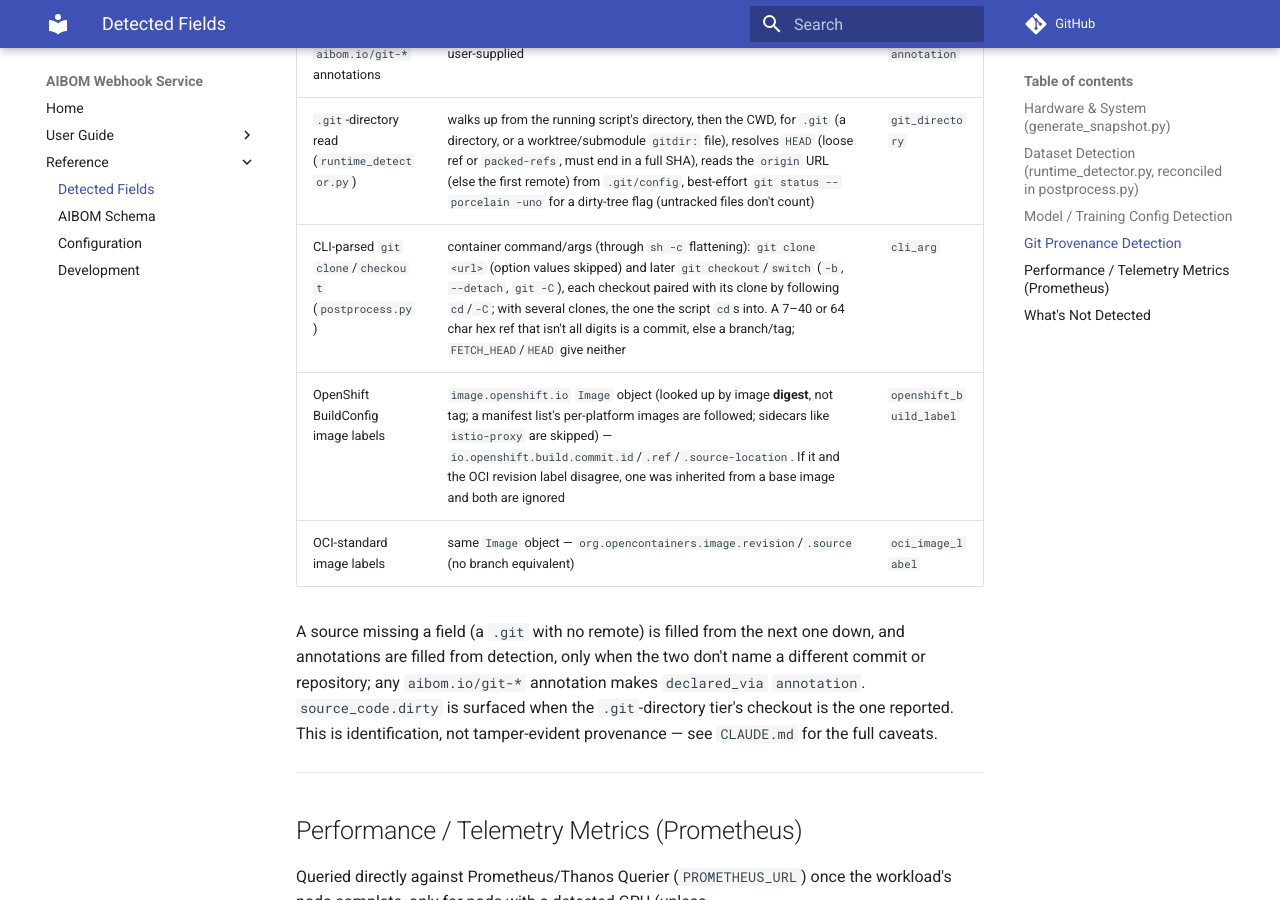
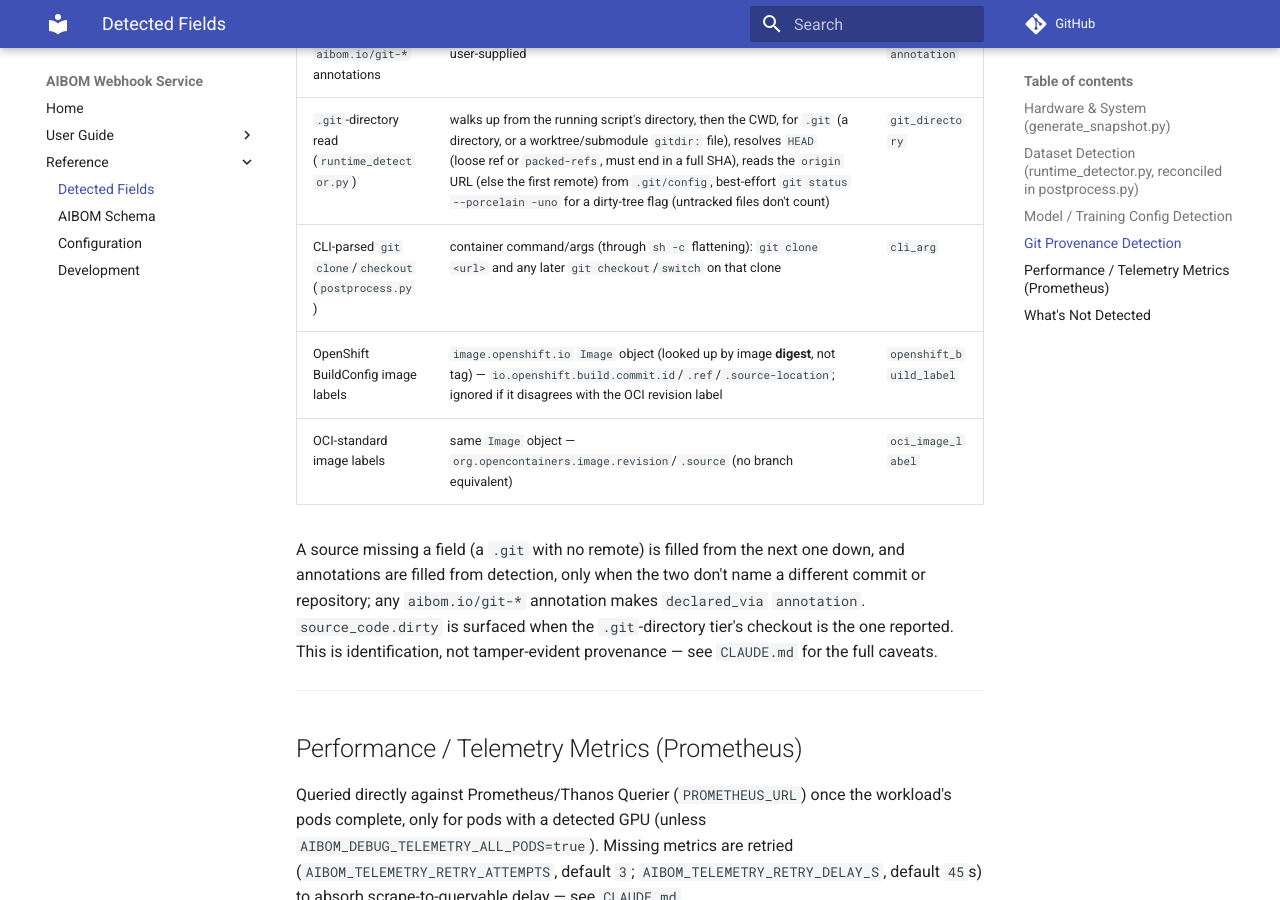
Before and after one commit to gavinsan33/aibom-webhook-service, an MkDocs documentation site: the page built from docs/CAPABILITIES.md, in a window 1280 px wide and 900 px high, scrolled down 8567 px. Built offline with MkDocs 1.6.1 and Material for MkDocs 9.7.7, drawn with Linux system fonts in a browser that asks for light colours; comment, search, counter and statistics services are not loaded.

Commit message:
Trim provenance table fine print covered by CLAUDE.md

```diff
--- a/docs/CAPABILITIES.md
+++ b/docs/CAPABILITIES.md
@@ -187,8 +187,8 @@ Covers both code baked into the image and code cloned at runtime, in precedence
 |---|---|---|
 | `aibom.io/git-*` annotations | user-supplied | `annotation` |
 | `.git`-directory read (`runtime_detector.py`) | walks up from the running script's directory, then the CWD, for `.git` (a directory, or a worktree/submodule `gitdir:` file), resolves `HEAD` (loose ref or `packed-refs`, must end in a full SHA), reads the `origin` URL (else the first remote) from `.git/config`, best-effort `git status --porcelain -uno` for a dirty-tree flag (untracked files don't count) | `git_directory` |
-| CLI-parsed `git clone`/`checkout` (`postprocess.py`) | container command/args (through `sh -c` flattening): `git clone <url>` (option values skipped) and later `git checkout`/`switch` (`-b`, `--detach`, `git -C`), each checkout paired with its clone by following `cd`/`-C`; with several clones, the one the script `cd`s into. A 7–40 or 64 char hex ref that isn't all digits is a commit, else a branch/tag; `FETCH_HEAD`/`HEAD` give neither | `cli_arg` |
-| OpenShift BuildConfig image labels | `image.openshift.io` `Image` object (looked up by image **digest**, not tag; a manifest list's per-platform images are followed; sidecars like `istio-proxy` are skipped) — `io.openshift.build.commit.id`/`.ref`/`.source-location`. If it and the OCI revision label disagree, one was inherited from a base image and both are ignored | `openshift_build_label` |
+| CLI-parsed `git clone`/`checkout` (`postprocess.py`) | container command/args (through `sh -c` flattening): `git clone <url>` and any later `git checkout`/`switch` on that clone | `cli_arg` |
+| OpenShift BuildConfig image labels | `image.openshift.io` `Image` object (looked up by image **digest**, not tag) — `io.openshift.build.commit.id`/`.ref`/`.source-location`; ignored if it disagrees with the OCI revision label | `openshift_build_label` |
 | OCI-standard image labels | same `Image` object — `org.opencontainers.image.revision`/`.source` (no branch equivalent) | `oci_image_label` |
 
 A source missing a field (a `.git` with no remote) is filled from the next one down, and annotations are filled from detection, only when the two don't name a different commit or repository; any `aibom.io/git-*` annotation makes `declared_via` `annotation`. `source_code.dirty` is surfaced when the `.git`-directory tier's checkout is the one reported. This is identification, not tamper-evident provenance — see `CLAUDE.md` for the full caveats.
```
